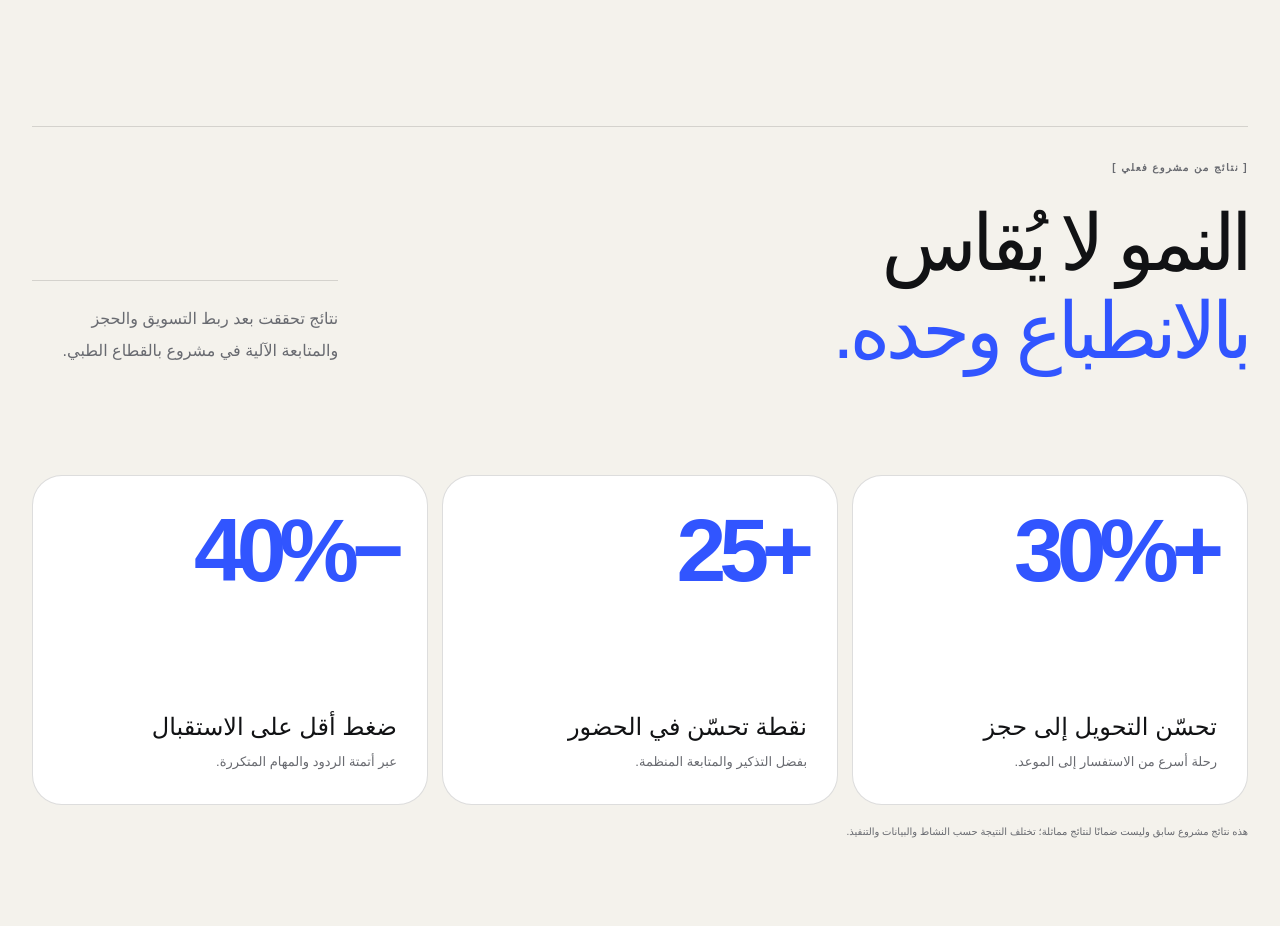
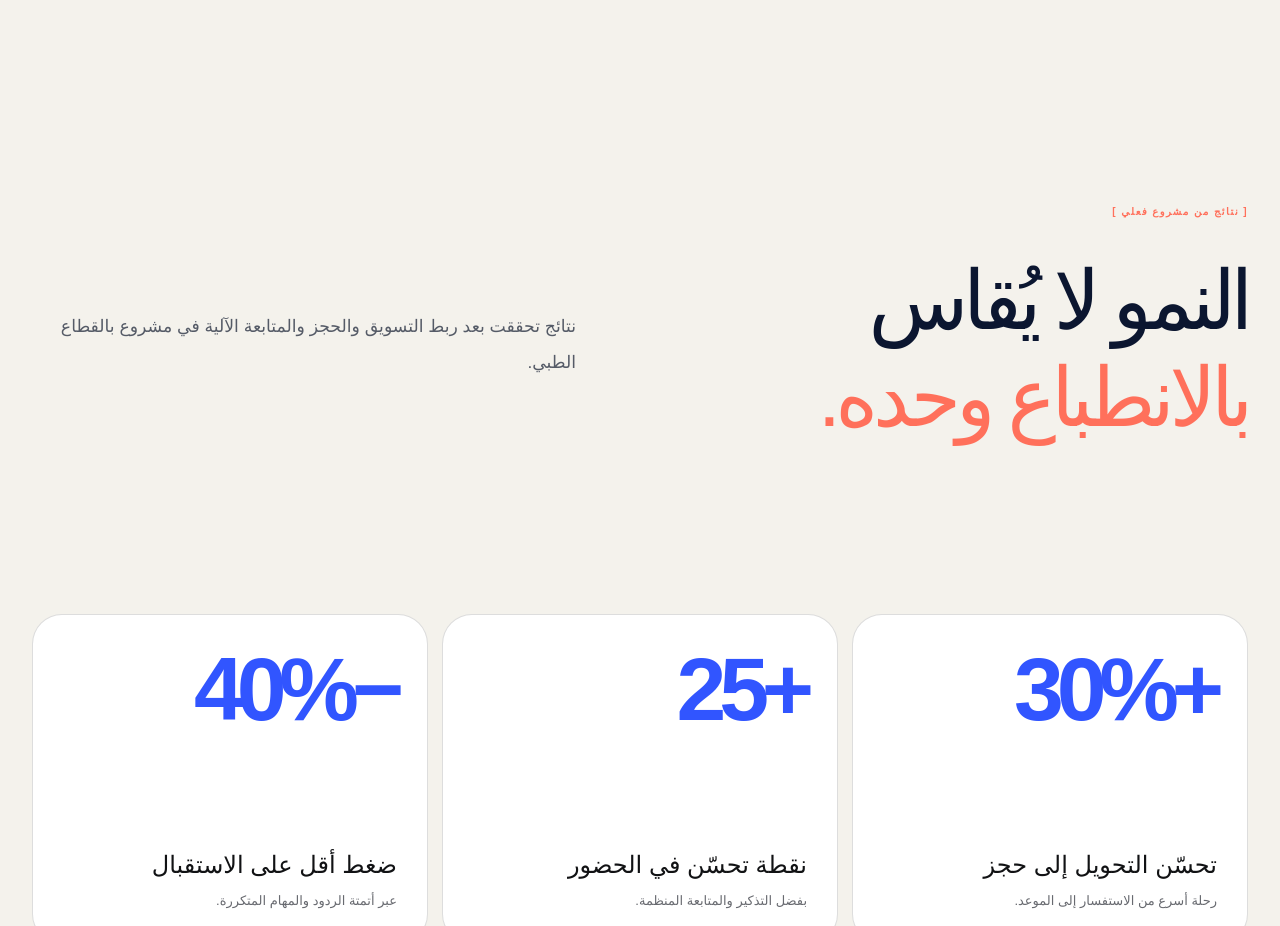
Before and after one commit to mohammedrashad2011-ui/Dewank-2026-website, a Next.js app: page / in a window 1280 px wide. Shown: the part 1720-2646 px from the top of the page. Built offline with nearby package versions, Linux system fonts and the light colour scheme; a web font is replaced by a local one.

Commit message:
refine proof section editorial layout

```diff
--- a/app/globals.css
+++ b/app/globals.css
@@ -623,10 +623,10 @@ body{
 .trust-strip{display:grid;grid-template-columns:repeat(4,1fr);border-top:1px solid var(--line);border-bottom:1px solid var(--line);margin-top:36px}
 .trust-strip span{display:flex;align-items:center;gap:16px;padding:22px;border-left:1px solid var(--line);font-weight:800}
 .trust-strip span:last-child{border-left:0}.trust-strip b{font:700 10px Arial;color:var(--blue)}
-.proof-section{padding:130px 0}.proof-copy{display:grid;grid-template-columns:minmax(0,1.45fr) minmax(280px,.55fr);gap:clamp(48px,8vw,120px);align-items:end;margin-bottom:58px;padding-block:34px 42px;border-top:1px solid var(--line)}
-.proof-heading{display:flex;flex-direction:column;align-items:flex-start;gap:24px}.proof-heading .section-label{text-align:right}
-.proof-copy h2{font-size:clamp(54px,6.1vw,88px);line-height:1.13;letter-spacing:-.06em;margin:0;text-wrap:balance}.proof-copy h2 em,.case-study h2 em{font-style:normal;color:var(--blue)}
-.proof-copy>p{max-width:390px;margin:0 0 8px;color:var(--muted);font-size:16px;line-height:2;padding-top:22px;border-top:1px solid var(--line)}
+.proof-section{padding:130px 0}.proof-copy{display:grid;grid-template-columns:minmax(0,1fr) minmax(0,1fr);gap:clamp(72px,10vw,170px);align-items:center;min-height:430px;margin-bottom:58px;padding:28px 0 58px}
+.proof-heading{display:flex;flex-direction:column;align-items:flex-start;gap:34px}.proof-heading .section-label{color:var(--coral);text-align:right}
+.proof-copy h2{max-width:650px;font-size:clamp(58px,6.4vw,92px);line-height:1.18;letter-spacing:-.065em;margin:0;text-wrap:balance;color:#0b1630}.proof-copy h2 em{display:block;font-style:normal;color:var(--coral)}.case-study h2 em{font-style:normal;color:var(--blue)}
+.proof-copy>p{max-width:560px;margin:38px 0 0;color:#555b67;font-size:clamp(16px,1.35vw,20px);line-height:2.05;text-align:right}
 .proof-grid{display:grid;grid-template-columns:repeat(3,1fr);gap:14px}
 .proof-grid article{min-height:330px;border:1px solid var(--line);border-radius:30px;padding:30px;background:#fff;display:flex;flex-direction:column}
 .proof-grid strong{font:900 clamp(64px,7vw,100px)/1 Arial;letter-spacing:-.08em;color:var(--blue)}
@@ -638,8 +638,8 @@ body{
 .case-story{border-top:1px solid var(--line)}.case-story article{display:grid;grid-template-columns:45px .55fr 1fr;gap:22px;padding:24px 0;border-bottom:1px solid var(--line);align-items:start}
 .case-story b{font:700 10px Arial;color:var(--blue)}.case-story h3{font-size:19px;margin:0}.case-story p{font-size:13px;color:var(--muted);line-height:1.85;margin:0}
 .case-link{display:inline-flex;margin-top:36px}.final-actions{display:flex;gap:10px;flex-wrap:wrap}.final-cta .cta-expectation{display:block;color:#c9cbe0;margin-top:14px!important}
-@media(max-width:1000px){.proof-copy{grid-template-columns:1fr;gap:32px}.proof-copy>p{max-width:620px}.case-study-grid{grid-template-columns:1fr;gap:50px}}
-@media(max-width:640px){.trust-strip{grid-template-columns:1fr 1fr;margin-top:18px}.trust-strip span:nth-child(2){border-left:0}.trust-strip span{padding:16px;font-size:12px}.proof-section,.case-study{padding:90px 0}.proof-grid{grid-template-columns:1fr}.proof-grid article{min-height:260px}.proof-copy{gap:26px;margin-bottom:38px;padding-block:26px 34px}.proof-heading{gap:16px}.proof-copy h2{font-size:46px;line-height:1.25}.proof-copy>p{font-size:14px;line-height:1.9}.case-study-head{align-items:flex-start;flex-direction:column;gap:10px}.case-story article{grid-template-columns:34px 1fr}.case-story p{grid-column:2}.hero-actions .button.whatsapp{width:100%}.final-actions{flex-direction:column}.final-actions .button{width:100%}}
+@media(max-width:1000px){.proof-copy{grid-template-columns:1fr;gap:44px;min-height:0}.proof-copy>p{max-width:620px;margin-top:0}.case-study-grid{grid-template-columns:1fr;gap:50px}}
+@media(max-width:640px){.trust-strip{grid-template-columns:1fr 1fr;margin-top:18px}.trust-strip span:nth-child(2){border-left:0}.trust-strip span{padding:16px;font-size:12px}.proof-section,.case-study{padding:90px 0}.proof-grid{grid-template-columns:1fr}.proof-grid article{min-height:260px}.proof-copy{gap:32px;margin-bottom:38px;padding-block:10px 34px}.proof-heading{gap:18px}.proof-copy h2{font-size:46px;line-height:1.3}.proof-copy>p{font-size:15px;line-height:2}.case-study-head{align-items:flex-start;flex-direction:column;gap:10px}.case-story article{grid-template-columns:34px 1fr}.case-story p{grid-column:2}.hero-actions .button.whatsapp{width:100%}.final-actions{flex-direction:column}.final-actions .button{width:100%}}
 
 
 /* Quiet, non-blocking Instagram follow prompt. */
```
